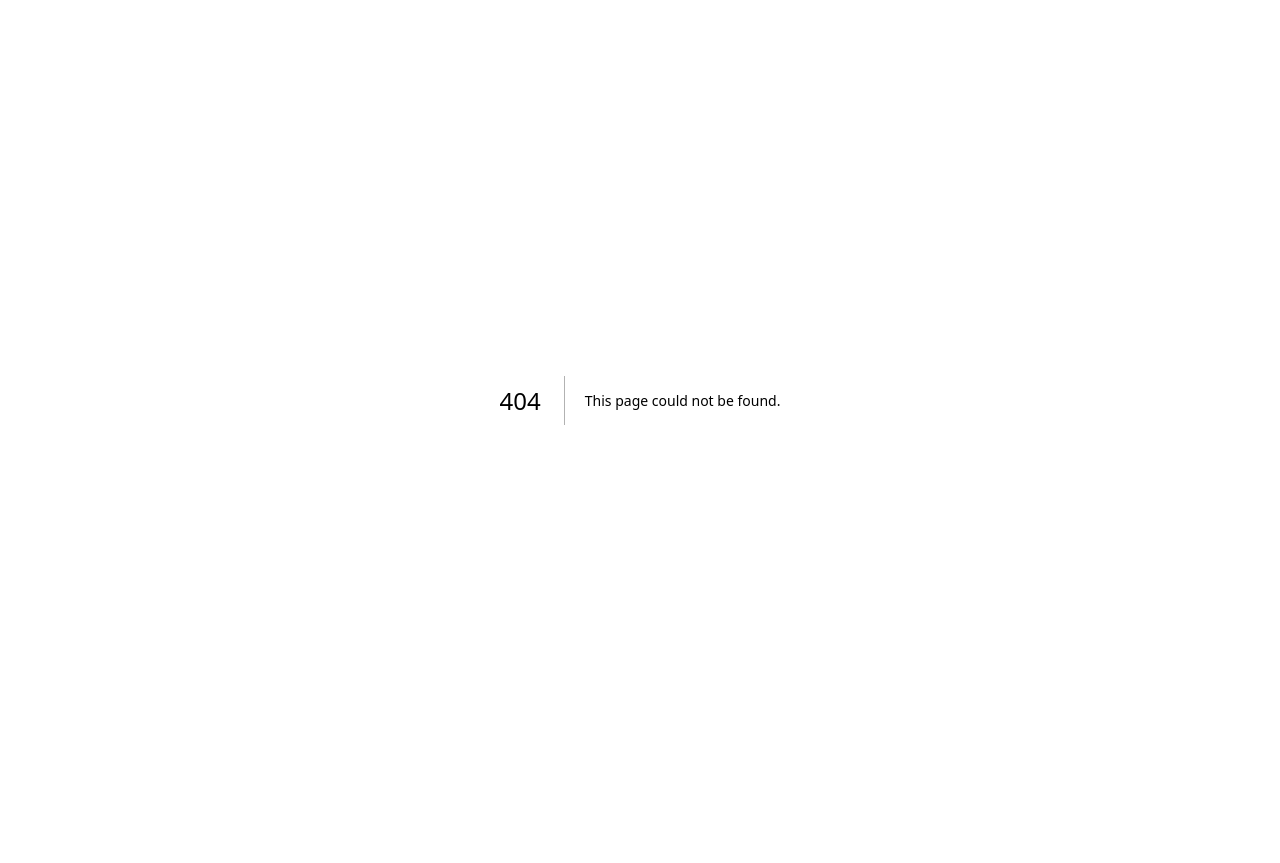
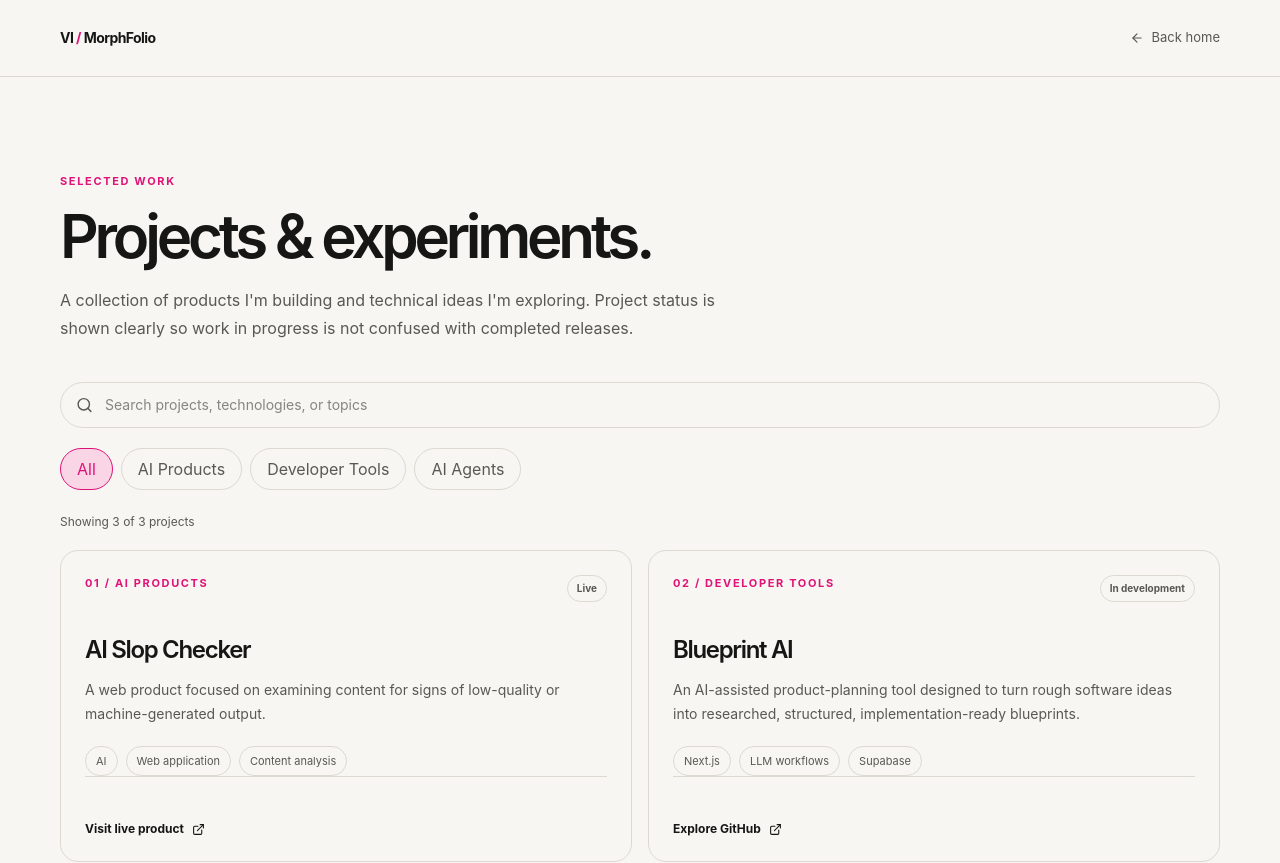
Before and after one commit to victorikaraoha23/morphfolio, a Next.js app: page /projects in a window 1280 px wide. Before the commit this address had no page. Shown: the top 863 px of the page. Before the commit the page ends 800 px from the top, so only its background shows below. Built offline with nearby package versions, Linux system fonts and the light colour scheme.

Commit message:
feat: add dedicated projects page

```diff
--- /dev/null
+++ b/src/app/projects/page.tsx
@@ -0,0 +1,33 @@
+import type { Metadata } from "next";
+import Link from "next/link";
+import { ArrowLeft } from "lucide-react";
+
+import { ProjectsExplorer } from "@/components/projects-explorer";
+
+export const metadata: Metadata = {
+  title: "Projects",
+  description: "Selected software projects and experiments by Victor Ikaraoha."
+};
+
+export default function ProjectsPage() {
+  return (
+    <main className="min-h-screen">
+      <header className="site-header">
+        <div className="shell flex h-[76px] items-center justify-between">
+          <Link href="/" className="text-sm font-bold tracking-[-.04em]">VI <span className="text-brand">/</span> MorphFolio</Link>
+          <Link href="/" className="nav-link inline-flex items-center gap-2"><ArrowLeft size={14} aria-hidden="true" /> Back home</Link>
+        </div>
+      </header>
+      <section className="shell py-16 sm:py-24">
+        <div className="max-w-2xl">
+          <div className="eyebrow mb-4">Selected work</div>
+          <h1 className="text-4xl font-semibold tracking-[-.07em] sm:text-6xl">Projects & experiments.</h1>
+          <p className="mt-5 text-base leading-7 text-muted">A collection of products I'm building and technical ideas I'm exploring. Project status is shown clearly so work in progress is not confused with completed releases.</p>
+        </div>
+        <div className="mt-10">
+          <ProjectsExplorer />
+        </div>
+      </section>
+    </main>
+  );
+}
```
